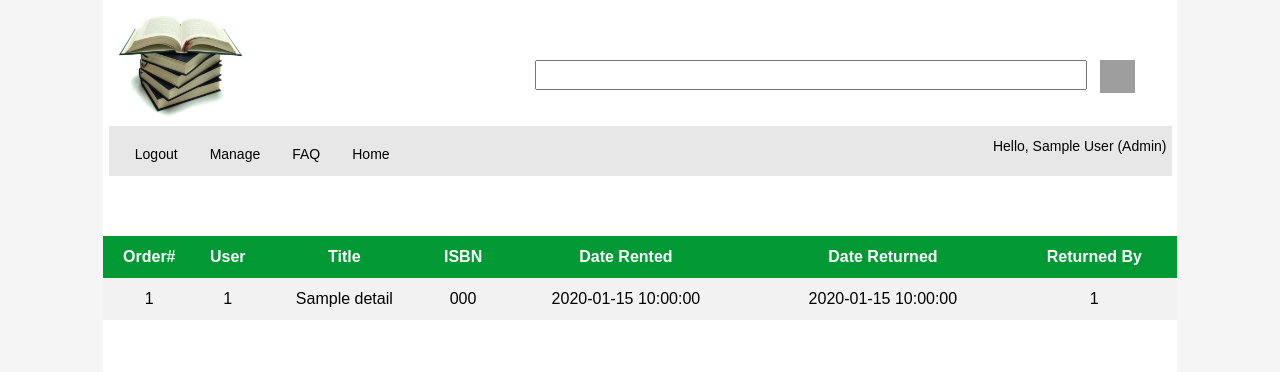
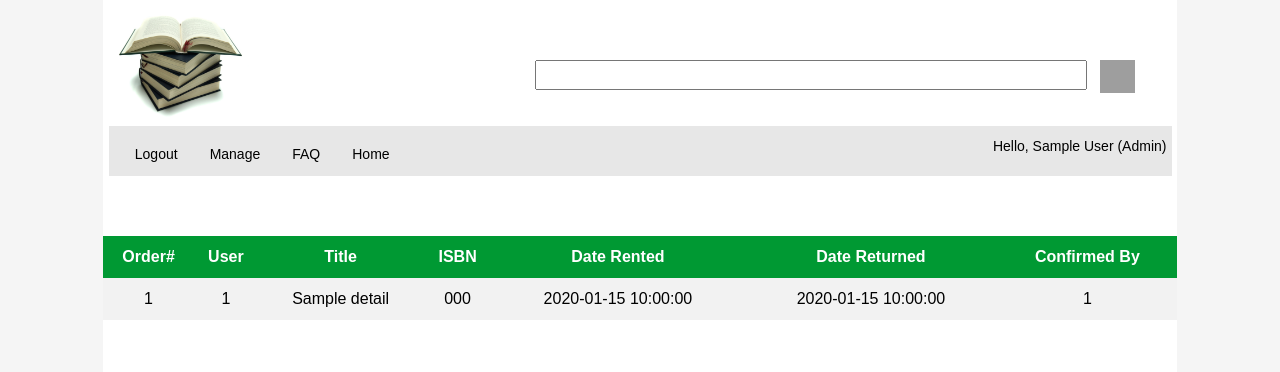
Before and after one commit to roshsinghal/Project-3660, a PHP site: page /fullOrderHistory.php in a window 1280 px wide. Shown: the top 372 px of the page. Run offline with PHP 8.4, Linux system fonts and the light colour scheme; the visitor is signed in with stand-in values (Sample User, id 1); tables that the repository leaves empty or names only in its code hold one stand-in row (values such as "Sample post"); grey boxes are pictures that could not be loaded.

Commit message:
tring change

```diff
--- a/fullOrderHistory.php
+++ b/fullOrderHistory.php
@@ -68,7 +68,7 @@ Book Rental Service
      echo '<th>ISBN</th>';
 	 echo '<th>Date Rented</th>';
 	 echo '<th>Date Returned</th>';
-	 echo '<th>Returned By</th>';
+	 echo '<th>Confirmed By</th>';
   	 echo '</tr>';
 	 while($val = mysql_fetch_row($result))
 	 {
```
